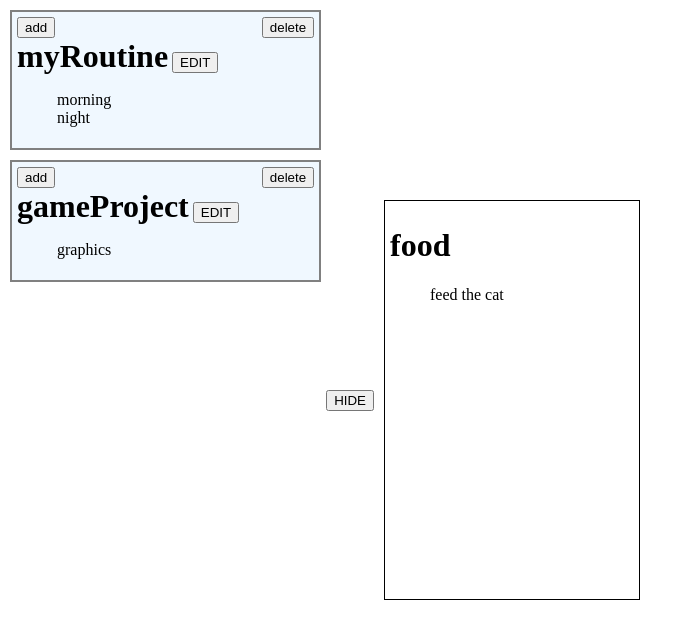
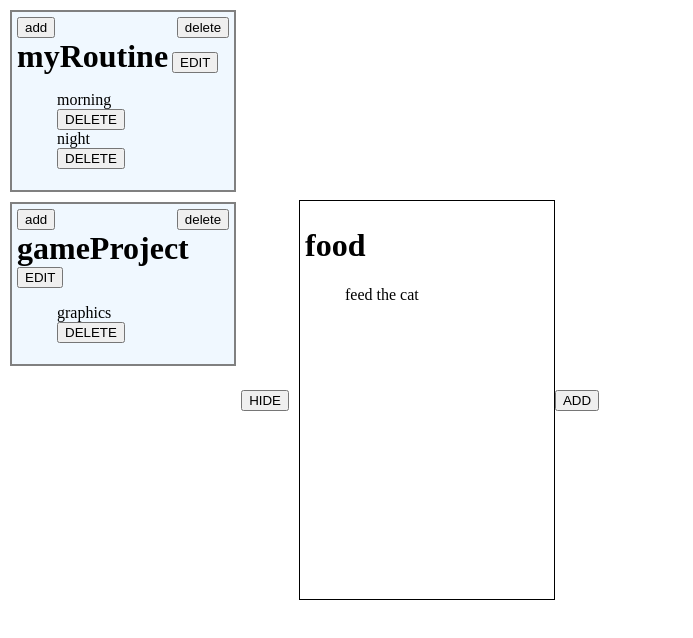
Before and after one commit to 70David70/TodoList, a website built with webpack: page src/template.html in a window 1280 px wide. Shown: the whole page, without its empty margins (0-693 px from the left). Built offline with nearby package versions, Linux system fonts and the light colour scheme.

Commit message:
Add buttons for add/delete/edit functionality

```diff
--- a/src/style.css
+++ b/src/style.css
@@ -39,6 +39,12 @@
 }
 li {
     list-style: none;
+}
+.content-area {
+    height: 100%;
+    width: 100%;
+    display: flex;
+    align-items: center;
 }
 
 .group {
--- a/src/template.html
+++ b/src/template.html
@@ -7,14 +7,12 @@
     </head>
     <body>
         <div class="sidebar">
-            <div class="projects-list">
-
-            </div>
+            <div class="projects-list"></div>
             <button class="sidebar-hide-btn">HIDE</button>
         </div>
         <div class="content-area">
-            <div class="groups-list">
-            </div>
+            <div class="groups-list"></div>
+            <button class="add-group-btn">ADD</button>
         </div>
         <div class="details-window hide">
             <button class="close-window-btn">CLOSE</button>
--- a/src/ui.js
+++ b/src/ui.js
@@ -22,7 +22,7 @@
                     </div>
                     <div class="sections">
                         <ul>
-                            ${sections.map(section => `<li class="section">${section.name}</li>`).join('')}
+                            ${sections.map(section => `<li class="section">${section.name}</li> <button class="delete-section-btn">DELETE</button>`).join('')}
                         </ul>
                     </div>
                 </div>
@@ -40,7 +40,7 @@
 let updateMainBody = () => {
 
     let groups = LevelSelector(selectedProjectAndSection[0], selectedProjectAndSection[1]).group
-    let body = document.querySelector(".content-area")
+    let body = document.querySelector(".groups-list")
     body.innerHTML = "";
     for (let group of groups) {
         body.innerHTML += `
```
